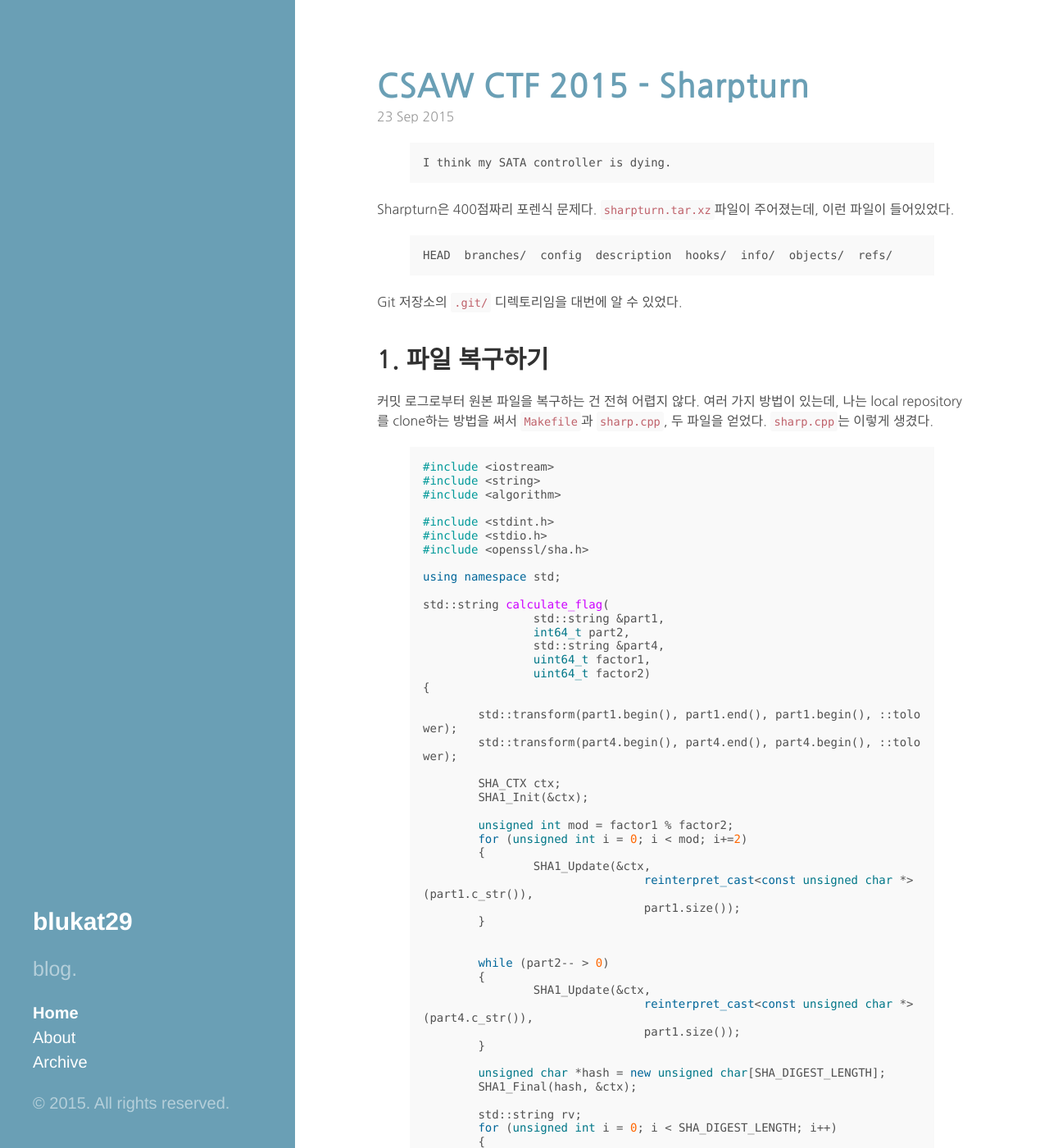
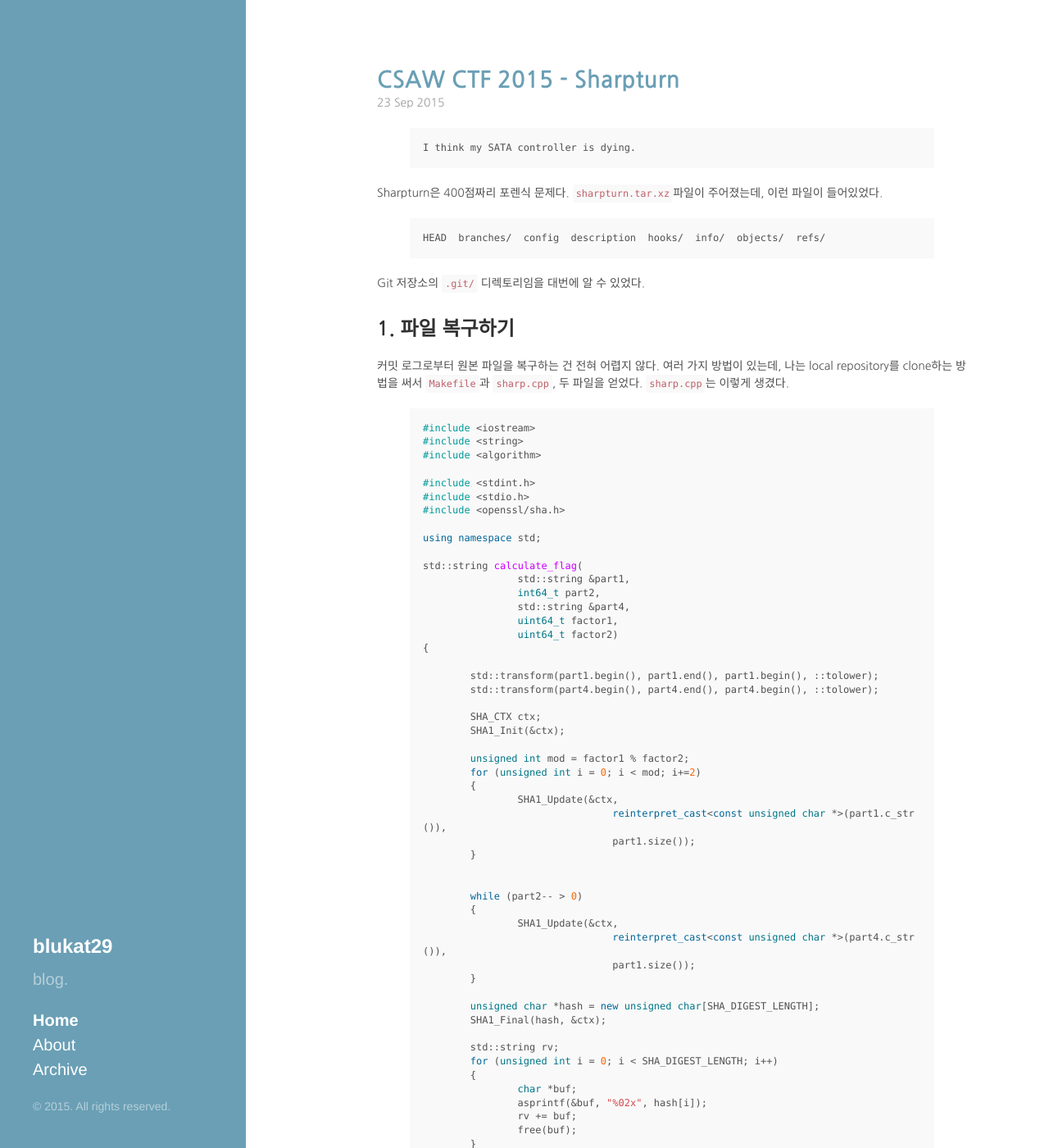
Before and after one commit to blukat29/blukat29.github.io, a Jekyll site: the page built from index.html, in a window 1280 px wide and 1400 px high. Shown: the whole window at 82% size. Built offline with Jekyll 4.4.1, drawn with Linux system fonts in a browser that asks for light colours; the list of posts is cut into pages by our own code.

Commit message:
Adjust font sizes

```diff
--- a/_includes/sidebar.html
+++ b/_includes/sidebar.html
@@ -27,6 +27,6 @@
       {% endfor %}
     </ul>
 
-    <p>&copy; {{ site.time | date: '%Y' }}. All rights reserved.</p>
+    <p style="font-size:0.7rem">&copy; {{ site.time | date: '%Y' }}. All rights reserved.</p>
   </div>
 </div>
--- a/public/css/site.css
+++ b/public/css/site.css
@@ -1,20 +1,28 @@
-.post,
-.post p {
-  font-size: 0.8rem;
+.post {
+  font-size: 14px;
   font-family: 'Nanum Gothic','맑은 고딕','Malgun Gothic','돋움',dotum,sans-serif;
 }
-h2 {
-  margin-top: 2rem;
+.post h2 {
+  margin-top: 1.5rem;
   margin-bottom: 1rem;
 }
+h1 { font-size: 28px; }
+h2 { font-size: 24px; }
+h3 { font-size: 18px; }
+.lead { font-size: 1.0rem; }
 code {
   padding: 0.2rem;
 }
 pre {
-  line-height: 1.2;
+  line-height: 1.4;
   padding: 0.8rem;
-  font-size: 0.7rem;
+  font-size: 12px;
 }
 .sidebar-title {
   color: white;
 }
+@media (min-width: 48rem) {
+  .sidebar {
+    width: 15rem;
+  }
+}
```
